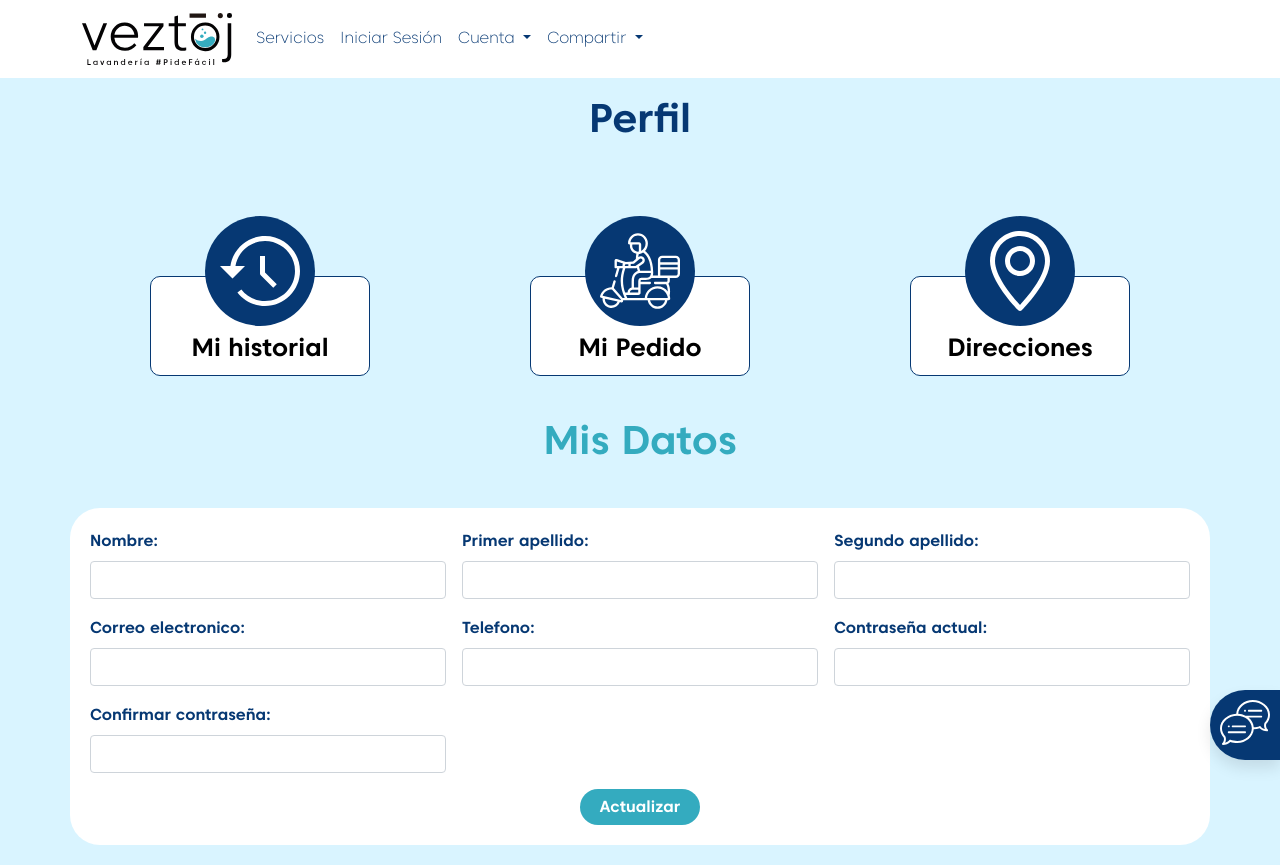
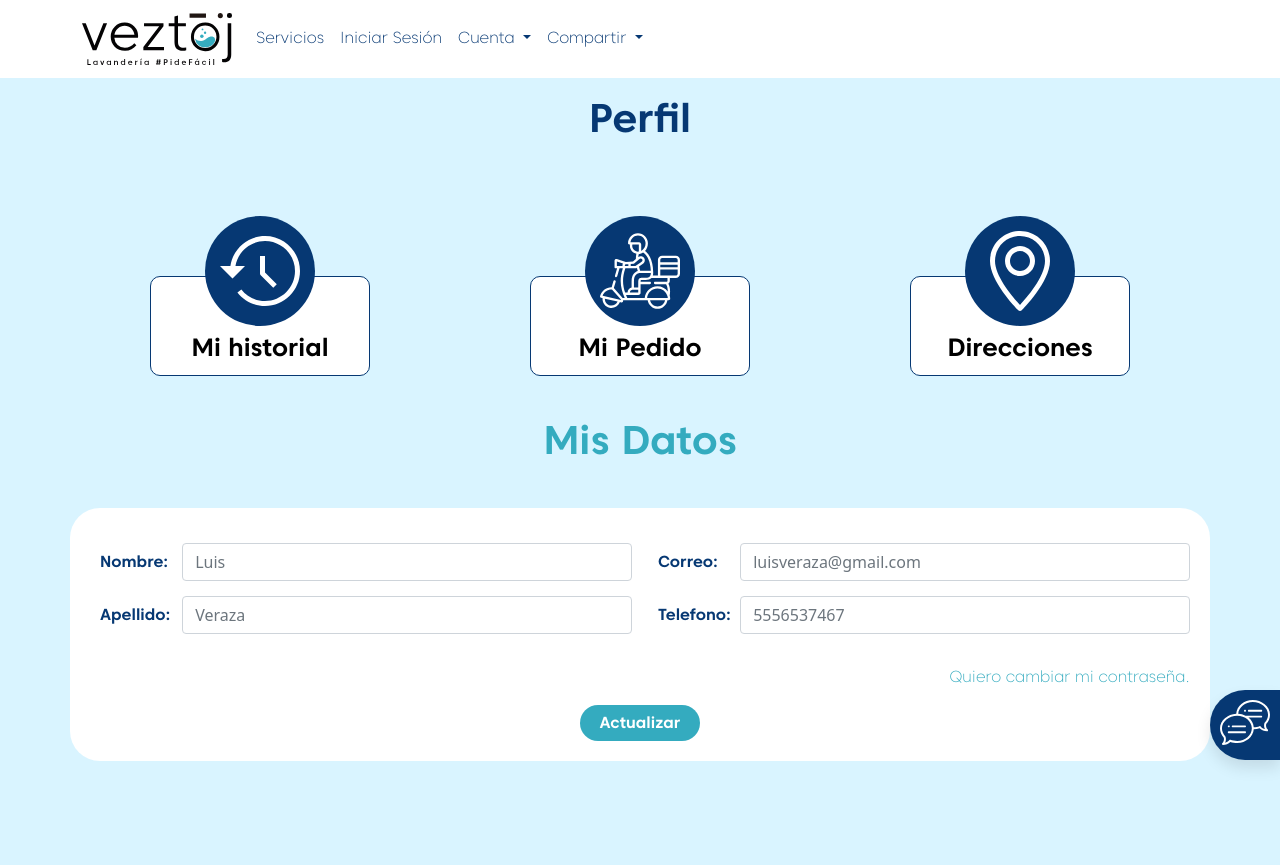
Before and after one commit to devRanfery/vestoj-client, a plain HTML site: page profile.html in a window 1280 px wide. After the commit the page ends 800 px from the top, so only its background shows below. Drawn offline with nearby package versions, Linux system fonts and the light colour scheme.

Commit message:
UpdateProfile0.1

```diff
--- a/css/styles.css
+++ b/css/styles.css
@@ -486,7 +486,7 @@ body {
   background: rgb(52, 171, 191);
   border: none;
   padding: 10px 20px;
-  margin: 15px 0px;
+  margin: 0px 0px 10px 0px;
 }
 
 .btnValidate {
@@ -563,6 +563,26 @@ body {
 .nav-direct {
   text-align: center;
   text-decoration: none;
+}
+
+.labelProfile {
+  width: 100px;
+  margin-left: 10px;
+}
+
+.contentInputProfile {
+  display: flex;
+  justify-content: center;
+  align-items: center;
+  margin: 15px 0px;
+}
+
+.btnRecoverPassword {
+  text-decoration: none;
+}
+
+.btnRecoverPassword:hover {
+  color: rgb(6, 56, 115);
 }
 
 /* ------------------------------------------------------------------------------------ */
--- a/profile.html
+++ b/profile.html
@@ -275,44 +275,54 @@
       <div class="row">
         <div class="col-lg">
           <form class="row g-3 needs-validation" novalidate>
-            <div class="col-md-4">
-              <label class="form-label fontCarosBold text-catalina-blue">Nombre:</label>
-              <input type="text" class="form-control" required />
+            <div class="col-md-6">
+              <div class="contentInputProfile">
+                <label class="fontCarosBold text-catalina-blue labelProfile"
+                  >Nombre:</label
+                >
+                <input type="text" class="form-control" required placeholder="Luis" />
               </div>
-            <div class="col-md-4">
-              <label class="form-label fontCarosBold text-catalina-blue"
-                >Primer apellido:</label
+
+              <div class="contentInputProfile">
+                <label class="fontCarosBold text-catalina-blue labelProfile"
+                  >Apellido:</label
                 >
-              <input type="text" class="form-control" required />
+                <input type="text" class="form-control" required placeholder="Veraza" />
               </div>
-            <div class="col-md-4">
-              <label class="form-label fontCarosBold text-catalina-blue"
-                >Segundo apellido:</label
+            </div>
+
+            <div class="col-md-6">
+              <div class="contentInputProfile">
+                <label class="fontCarosBold text-catalina-blue labelProfile"
+                  >Correo:</label
                 >
-              <input type="text" class="form-control" required />
+                <input
+                  type="email"
+                  class="form-control"
+                  required
+                  placeholder="luisveraza@gmail.com"
+                />
               </div>
-            <div class="col-md-4">
-              <label class="form-label fontCarosBold text-catalina-blue"
-                >Correo electronico:</label
+
+              <div class="contentInputProfile">
+                <label class="fontCarosBold text-catalina-blue labelProfile"
+                  >Telefono:</label
                 >
-              <input type="email" class="form-control" required />
+                <input
+                  type="text"
+                  class="form-control"
+                  required
+                  placeholder="5556537467"
+                />
               </div>
-            <div class="col-md-4">
-              <label class="form-label fontCarosBold text-catalina-blue">Telefono:</label>
-              <input type="text" class="form-control" required />
             </div>
-            <div class="col-md-4">
-              <label class="form-label fontCarosBold text-catalina-blue"
-                >Contraseña actual:</label
+
+            <div class="col-md-12" style="display: flex; justify-content: flex-end">
+              <a href="#" class="fontCarosExtraLight text-bg btnRecoverPassword"
+                >Quiero cambiar mi contraseña.</a
               >
-              <input type="text" class="form-control" required />
             </div>
-            <div class="col-md-4">
-              <label class="form-label fontCarosBold text-catalina-blue"
-                >Confirmar contraseña:</label
-              >
-              <input type="text" class="form-control" required />
-            </div>
+
             <div class="col-12 text-center">
               <button class="fontCarosBold btn-blue-pelarous">Actualizar</button>
             </div>
```
Also changed, not shown: js/btnPayment.js (added, +8 -0 lines), order.html (+12 -14 lines). Lines whose indentation alone changed are shown as unchanged.
